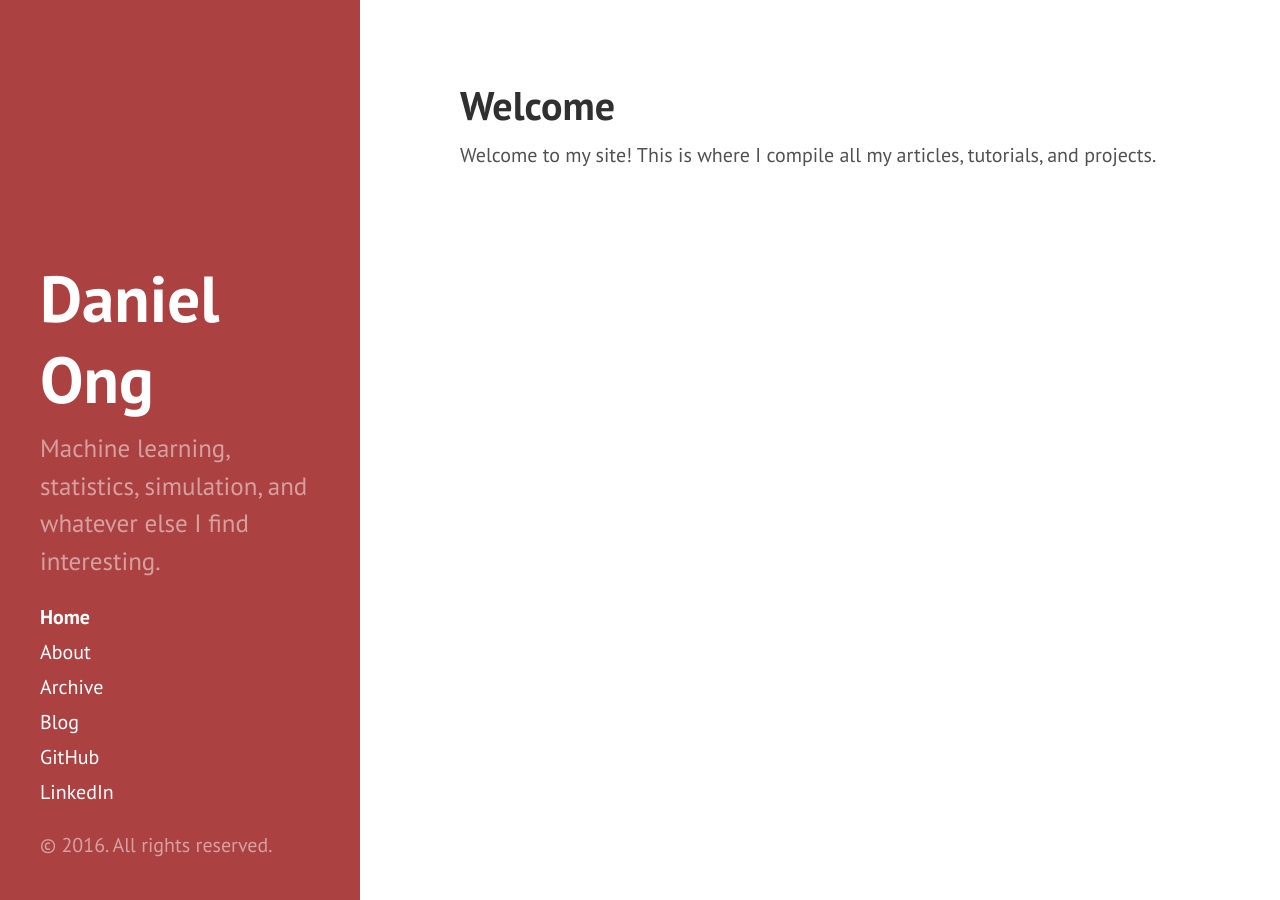
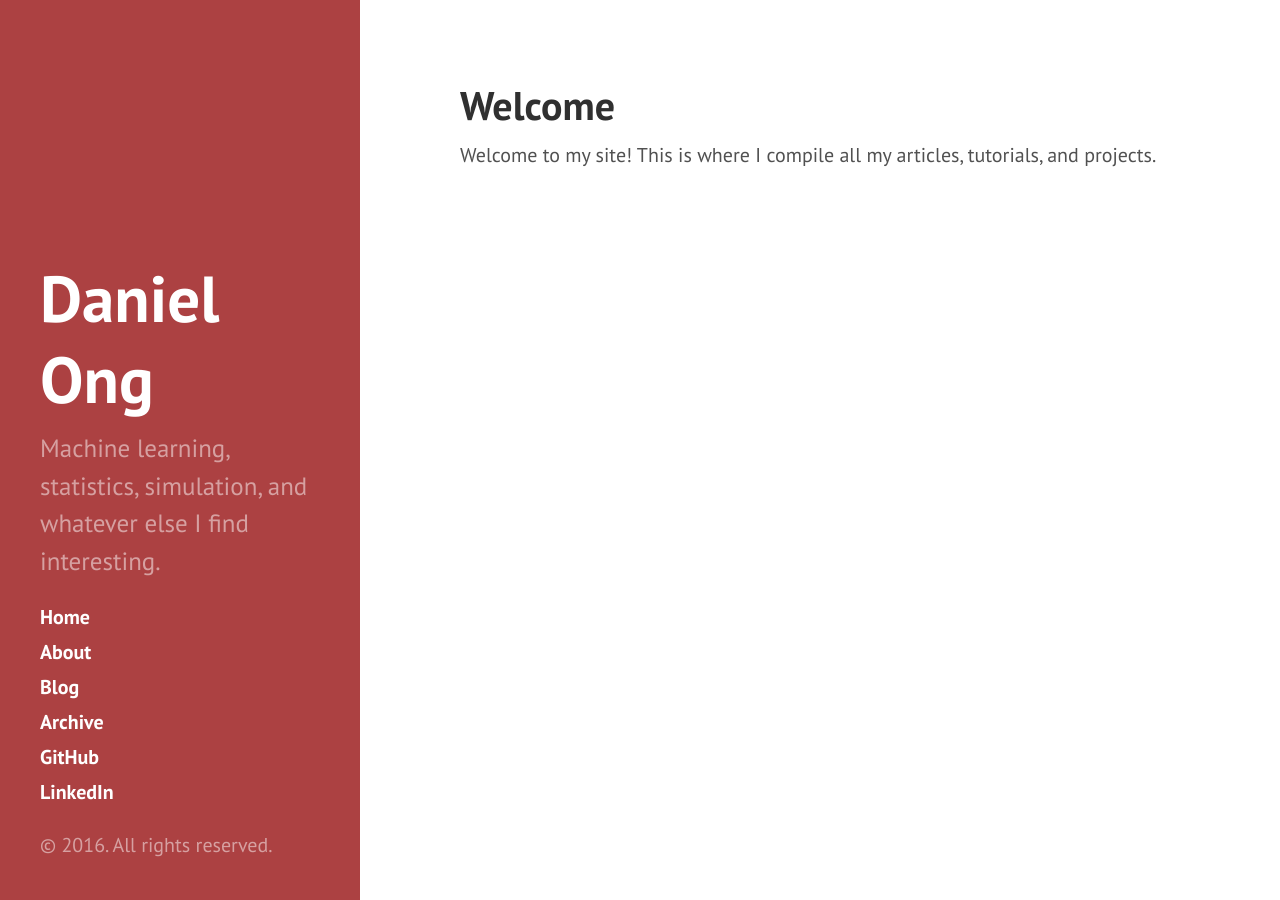
Before and after one commit to danong/danong.github.io, a Jekyll site: the page built from index.html, in a window 1280 px wide. Built offline with Jekyll 4.4.1, drawn with Linux system fonts in a browser that asks for light colours.

Commit message:
hard code side bar

```diff
--- a/_includes/comments.html
+++ b/_includes/comments.html
@@ -1,5 +1,4 @@
 <script src="https://apis.google.com/js/plusone.js"></script>
-  <p> Comments </p>
   <div class="g-comments"
       data-href="{{site.baseurl}}{{page.url}}"
       data-width="642"
--- a/_includes/sidebar.html
+++ b/_includes/sidebar.html
@@ -11,22 +11,12 @@
 
     <nav class="sidebar-nav">
       <a class="sidebar-nav-item{% if page.url == site.baseurl %} active{% endif %}" href="{{ site.baseurl }}">Home</a>
+      <a class="sidebar-nav-item{% if page.url == site.baseurl %} active{% endif %}" href="/blog.html">About</a>
+      <a class="sidebar-nav-item{% if page.url == site.baseurl %} active{% endif %}" href="/blog/index.html">Blog</a>
+      <a class="sidebar-nav-item{% if page.url == site.baseurl %} active{% endif %}" href="/archive.html">Archive</a>
 
-      {% comment %}
-        The code below dynamically generates a sidebar nav of pages with
-        `layout: page` in the front-matter. See readme for usage.
-      {% endcomment %}
-
-      {% assign pages_list = site.pages %}
-      {% for node in pages_list %}
-        {% if node.title != null %}
-          {% if node.layout == "page" %}
-            <a class="sidebar-nav-item{% if page.url == node.url %} active{% endif %}" href="{{ node.url }}">{{ node.title }}</a>
-          {% endif %}
-        {% endif %}
-      {% endfor %}
-	  <a class="sidebar-nav-item" href="https://github.com/danong/" target="_blank">GitHub</a>
-	  <a class="sidebar-nav-item" href="https://www.linkedin.com/in/danielong1" target="_blank">LinkedIn</a>
+	  <a class="sidebar-nav-item{% if page.url == site.baseurl %} active{% endif %}" href="https://github.com/danong/" target="_blank">GitHub</a>
+	  <a class="sidebar-nav-item{% if page.url == site.baseurl %} active{% endif %}" href="https://www.linkedin.com/in/danielong1" target="_blank">LinkedIn</a>
     </nav>
 
     <p>&copy; {{ site.time | date: '%Y' }}. All rights reserved.</p>
```
